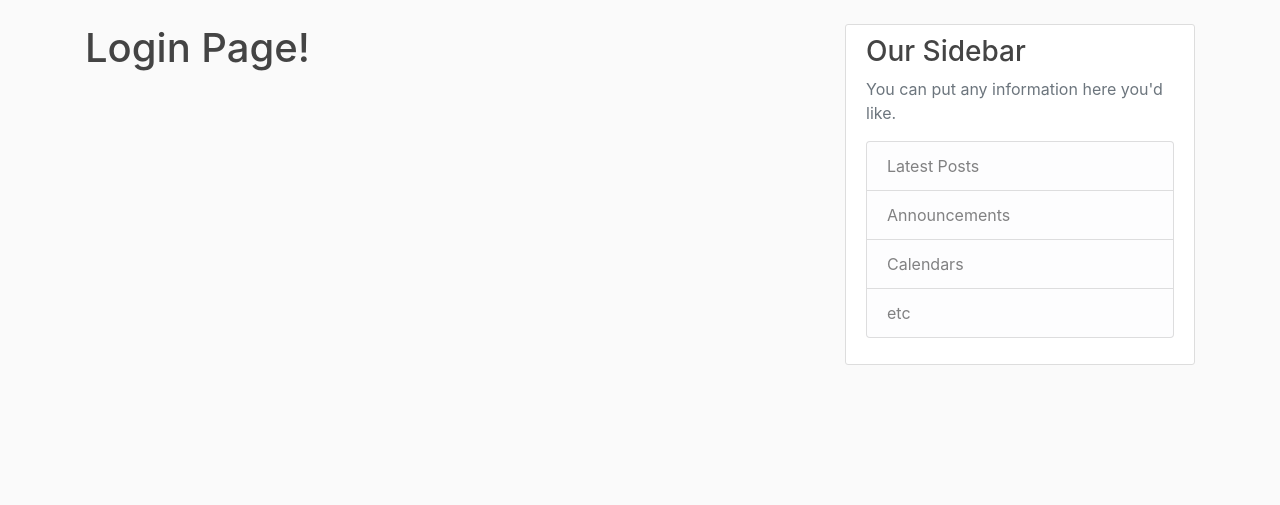
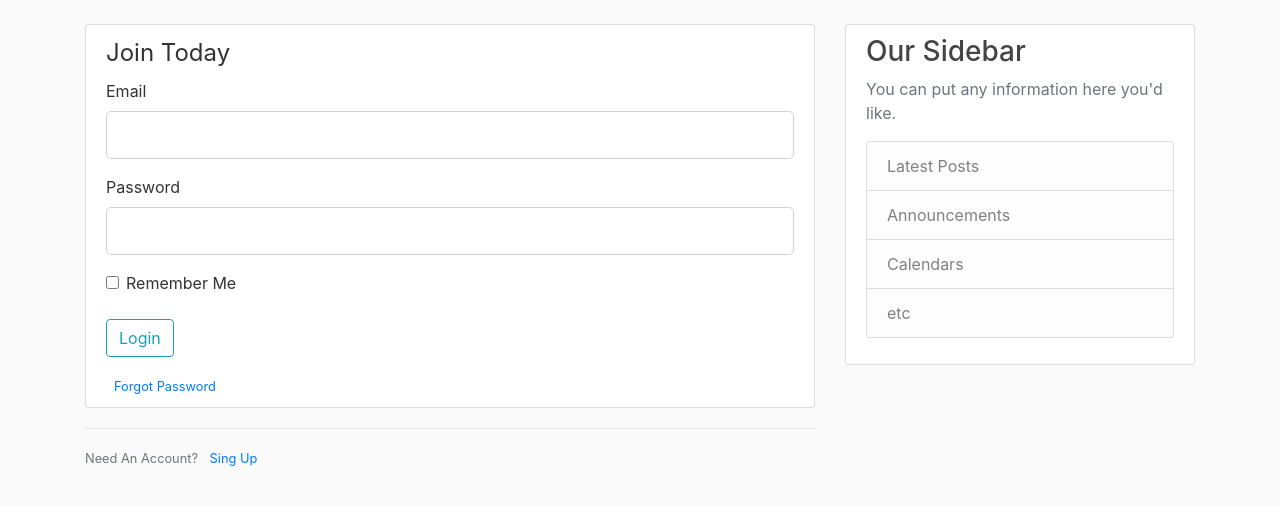
Before and after one commit to HavrulykRoman/Flask_blog, a Flask app: page /login in a window 1280 px wide. Shown: the part 56-561 px from the top of the page. Run offline with Flask 2, Linux system fonts and the light colour scheme; some libraries are stand-ins or nearby versions.

Commit message:
created login page

```diff
--- a/flaskblog.py
+++ b/flaskblog.py
@@ -31,9 +31,16 @@ def register():
         return redirect(url_for('home'))
     return render_template('register.html', title='Register', form=form)
 
-@app.route('/login')
+@app.route('/login', methods=['GET', 'POST'])
 def login():
     form = LoginForm()
+    if form.validate_on_submit():
+        if form.email.data == 'test@email.com' and form.password.data == '12345':
+            flash('You have been logged in!', 'success')
+            return redirect(url_for('home'))
+        else:
+            flash('Login Unsuccessful. Please check email and password', 'danger')
+
     return render_template('login.html', title='Login', form=form)
 
 if __name__ == '__main__':
--- a/templates/layout.html
+++ b/templates/layout.html
@@ -22,13 +22,13 @@
           </button>
           <div class="collapse navbar-collapse" id="navbarToggle">
             <div class="navbar-nav mr-auto">
-              <a class="nav-item nav-link" href="/">Home</a>
-              <a class="nav-item nav-link" href="/about">About</a>
+              <a class="nav-item nav-link" href="{{ url_for('home') }}">Home</a>
+              <a class="nav-item nav-link" href="{{ url_for('about') }}">About</a>
             </div>
             <!-- Navbar Right Side -->
             <div class="navbar-nav">
-              <a class="nav-item nav-link" href="/login">Login</a>
-              <a class="nav-item nav-link" href="/register">Register</a>
+              <a class="nav-item nav-link" href="{{ url_for('login') }}">Login</a>
+              <a class="nav-item nav-link" href="{{ url_for('register') }}">Register</a>
             </div>
           </div>
         </div>
--- a/templates/login.html
+++ b/templates/login.html
@@ -1,4 +1,60 @@
 {% extends "layout.html" %}
 {% block content %}
-    <h1>Login Page!</h1>
+    <div class="content-section">
+        <form method="POST" action="">
+            {{ form.hidden_tag() }}
+            <fieldset class="form-group">
+                <legend class="border-botton md-4">Join Today</legend>
+
+                <div class="form-group">
+                    {{ form.email.label(class="form-control-label") }}
+
+                    {% if form.email.errors %}
+                        {{ form.email(class="form-control form-control-lg is-invalid") }}
+                        <div class="invalid-feedback">
+                            {% for error in form.email.errors %}
+                            <span>{{ error }}</span>
+                            {% endfor %}
+                        </div>
+                    {% else %}
+                        {{ form.email(class="form-control form-control-lg") }}
+                    {% endif %}
+
+                </div>
+                <div class="form-group">
+                    {{ form.password.label(class="form-control-label") }}
+
+                    {% if form.password.errors %}
+                        {{ form.password(class="form-control form-control-lg is-invalid") }}
+                        <div class="invalid-feedback">
+                            {% for error in form.password.errors %}
+                            <span>{{ error }}</span>
+                            {% endfor %}
+                        </div>
+                    {% else %}
+                        {{ form.password(class="form-control form-control-lg") }}
+                    {% endif %}
+                </div>
+                <div class="form-check">
+                    {{ form.remember(class='form-check-input') }}
+                    {{ form.remember.label(class='form-check-input-label') }}
+
+
+                </div>
+            </fieldset>
+            <div class="form-group">
+                {{ form.submit(class="btn btn-outline-info") }}
+            </div>
+            <small class="taxt-muted ml-2">
+                <a href="#">Forgot Password</a>
+
+            </small>
+        </form>
+    </div>
+    <div class="border-top pt-3">
+        <small class="text-muted">
+            Need An Account? <a class="ml-2" href="{{ url_for('register') }}">Sing Up</a>
+        </small>
+    </div>
+
 {% endblock content %}
```
